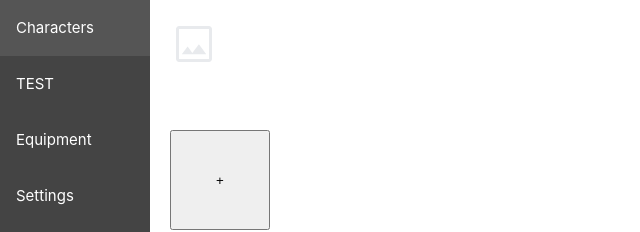
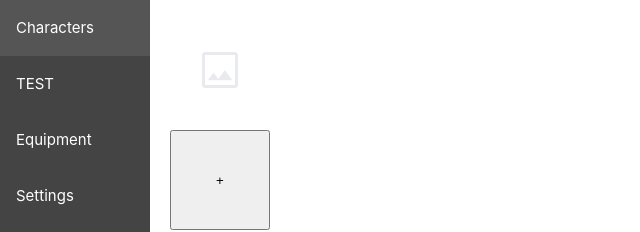
Before and after one commit to AntonyMoes/build-calculator, a Vue app: page / in a window 1280 px wide. Both pictures are taken after a click on the element 220 px from the left and 70 px from the top of the page. Shown: the top 232 px of the page, without its empty margins (0-640 px from the left). Built offline with nearby package versions, Linux system fonts and the light colour scheme; the HTML template or start-up script is replaced by a standard one.

Commit message:
fix: images govno (2)

```diff
--- a/src/components/characters/characterList/CharacterSlot.vue
+++ b/src/components/characters/characterList/CharacterSlot.vue
@@ -14,5 +14,6 @@ defineEmits<{
 .character-slot {
   width: 100px;
   height: 100px;
+  flex-shrink: 0;
 }
 </style>
--- a/src/components/common/SelectedImage.vue
+++ b/src/components/common/SelectedImage.vue
@@ -57,6 +57,9 @@ async function onImageSelected() {
 
 <style scoped>
 .image-with-selector {
+  display: flex;
+  justify-content: center;
+  align-items: center;
 }
 
 .image-with-selector-image {
--- a/src/components/equipment/EquipmentItem.vue
+++ b/src/components/equipment/EquipmentItem.vue
@@ -122,8 +122,5 @@ async function onImageSelected(image: File) {
   border: 1px solid #777777;
   width: 120px;
   height: 120px;
-  display: flex;
-  justify-content: center;
-  align-items: center;
 }
 </style>
```
